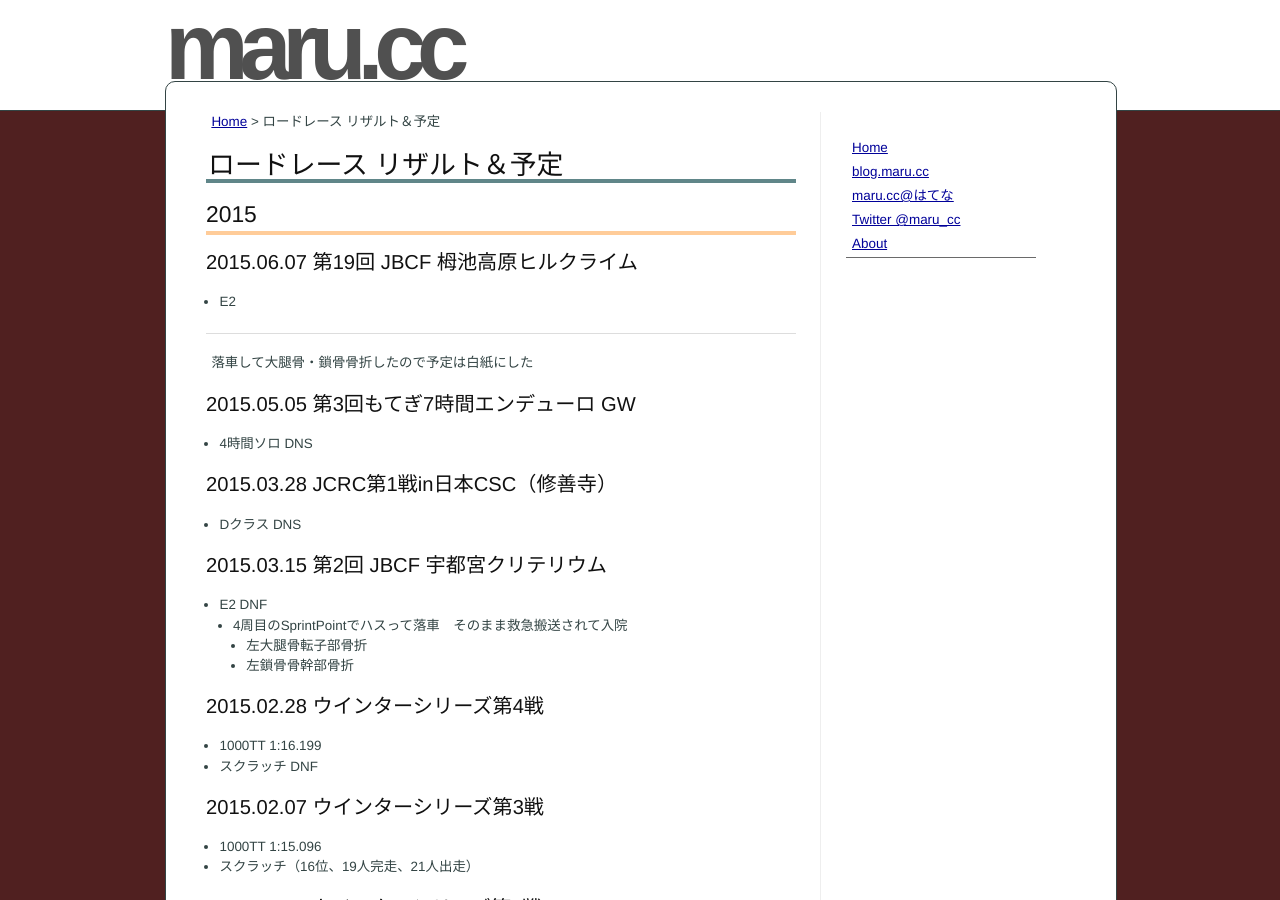
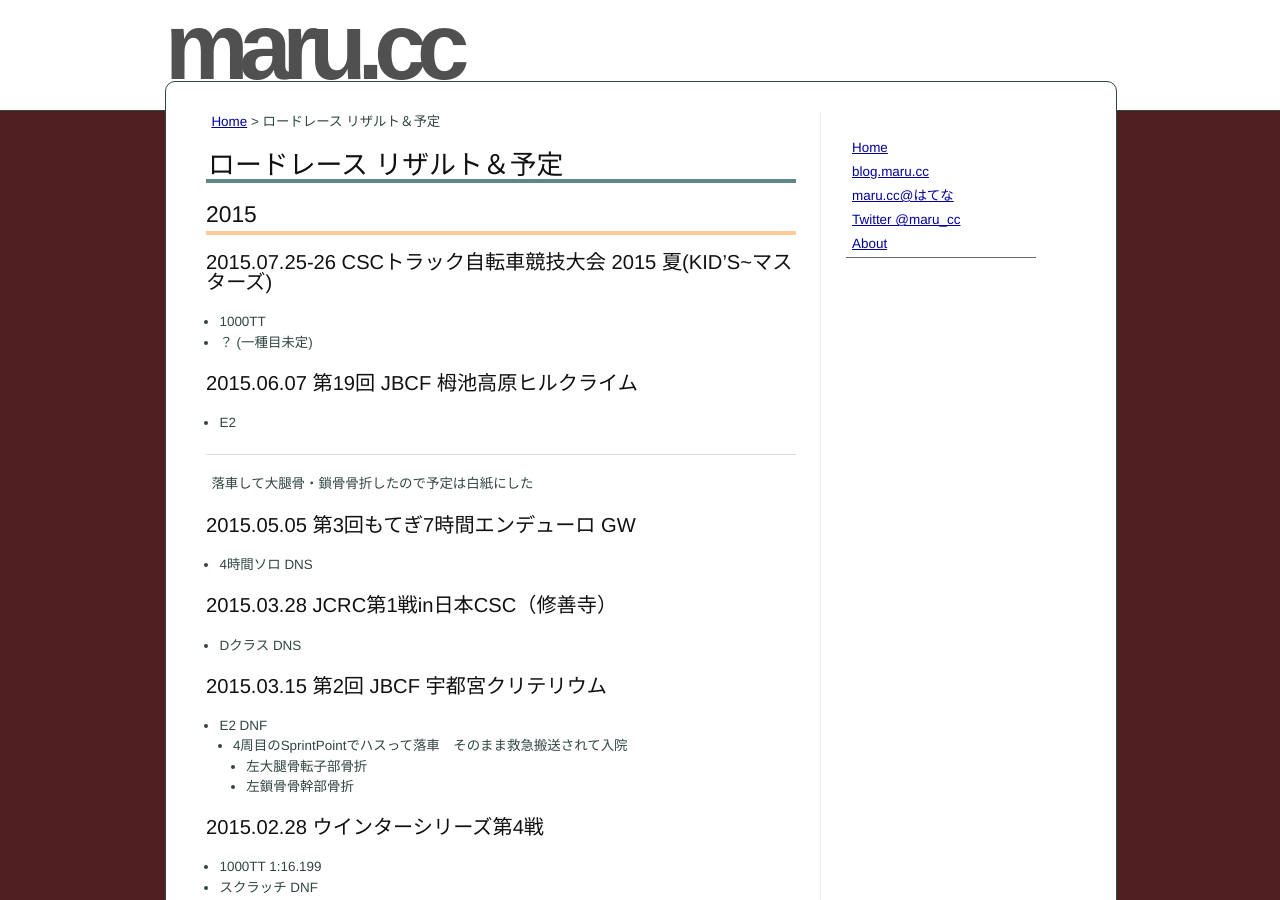
Before and after one commit to marucc/marucc.github.io, a Jekyll site: the page built from sports/results_bike.md, in a window 1280 px wide and 900 px high. Built offline with Jekyll 4.4.1, drawn with Linux system fonts in a browser that asks for light colours.

Commit message:
Published with https://stackedit.io/

```diff
--- a/sports/results_bike.md
+++ b/sports/results_bike.md
@@ -10,6 +10,10 @@ markdown: kramdown
 
 
 ## 2015
+
+### 2015.07.25-26 CSCトラック自転車競技大会 2015 夏(KID’S~マスターズ)
+* 1000TT
+* ？ (一種目未定)
 
 ### 2015.06.07 第19回 JBCF 栂池高原ヒルクライム
 * E2
```
